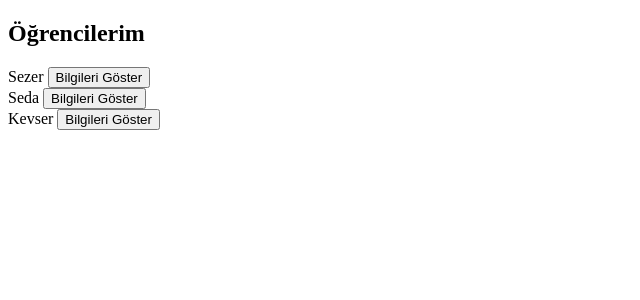
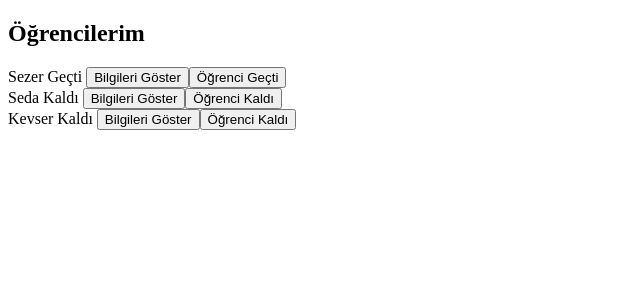
Before and after one commit to Sezer5/firstproject, a Vue app: page / in a window 1280 px wide. Shown: the top 300 px of the page, without its empty margins (0-640 px from the left). Built offline with nearby package versions, Linux system fonts and the light colour scheme.

Commit message:
Props Değerini Childe Değiştirememe

```diff
--- a/src/App.vue
+++ b/src/App.vue
@@ -2,9 +2,9 @@
   <div>
       <h2>Öğrencilerim</h2>
 
-      <Student name="Sezer" phone="111" email="sss@hotmail.com" />
-      <Student name="Seda" phone="222" email="sdsd@hotmail.com" />
-      <Student name="Kevser" phone="333" email="kkk@hotmail.com" />
+      <Student name="Sezer" phone="111" email="sss@hotmail.com" isPassed="1"/>
+      <Student name="Seda" phone="222" email="sdsd@hotmail.com" isPassed="0"/>
+      <Student name="Kevser" phone="333" email="kkk@hotmail.com" isPassed="0"/>
     </div>
 
 </template>
--- a/src/components/Student.vue
+++ b/src/components/Student.vue
@@ -4,7 +4,9 @@
       <ul v-for="student in students" :key="student.name">
         <li>{{student.name}}</li>
       </ul> -->
-     {{name}}  <button @click="toggleDetail()">Bilgileri {{isVisible ? 'Sakla' : 'Göster'}}</button>
+     {{name}} {{studentIsPassed==='1' ? 'Geçti':'Kaldı'}}
+     <button @click="toggleDetail()">Bilgileri {{isVisible ? 'Sakla' : 'Göster'}}</button>
+     <button @click="toggleIsPassed()">Öğrenci {{studentIsPassed==='1' ? 'Geçti' : 'Kaldı'}}</button>
       <ul v-if="isVisible">
           <li>{{phone}}</li>
           <li>{{email}}</li>
@@ -21,17 +23,26 @@ export default {
   props:[
     'name',
     'phone',
-    'email'
+    'email',
+    'isPassed'
   ],
   data(){
     return{
         isVisible:false,
+        studentIsPassed:this.isPassed,
     }
   },
   methods:{
     toggleDetail(){
       this.isVisible=!this.isVisible;
-    }
+    },
+    toggleIsPassed(){
+      if(this.studentIsPassed==='1'){
+          this.studentIsPassed='0';
+      }else{
+        this.studentIsPassed='1';
+      }
+    },
   }
 
 }
```
